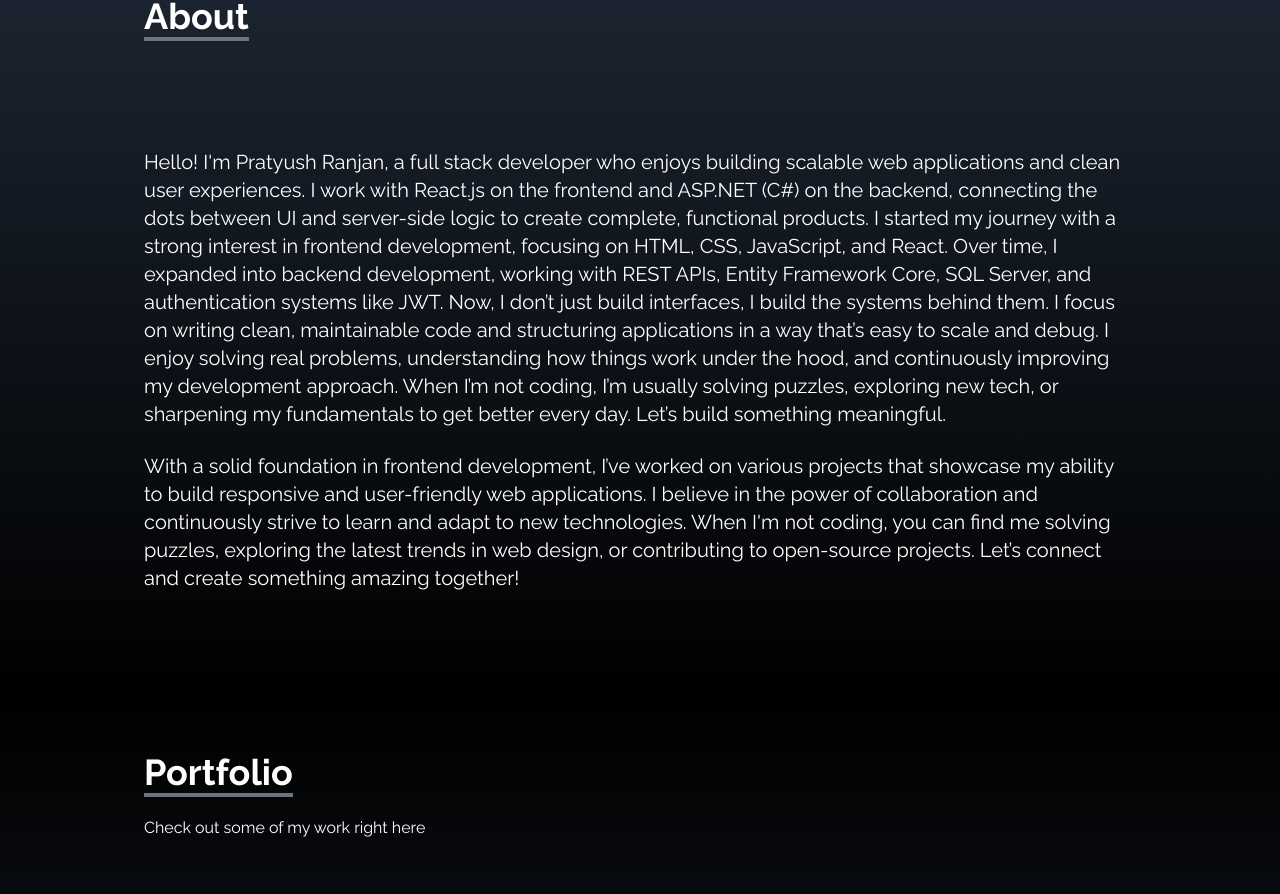
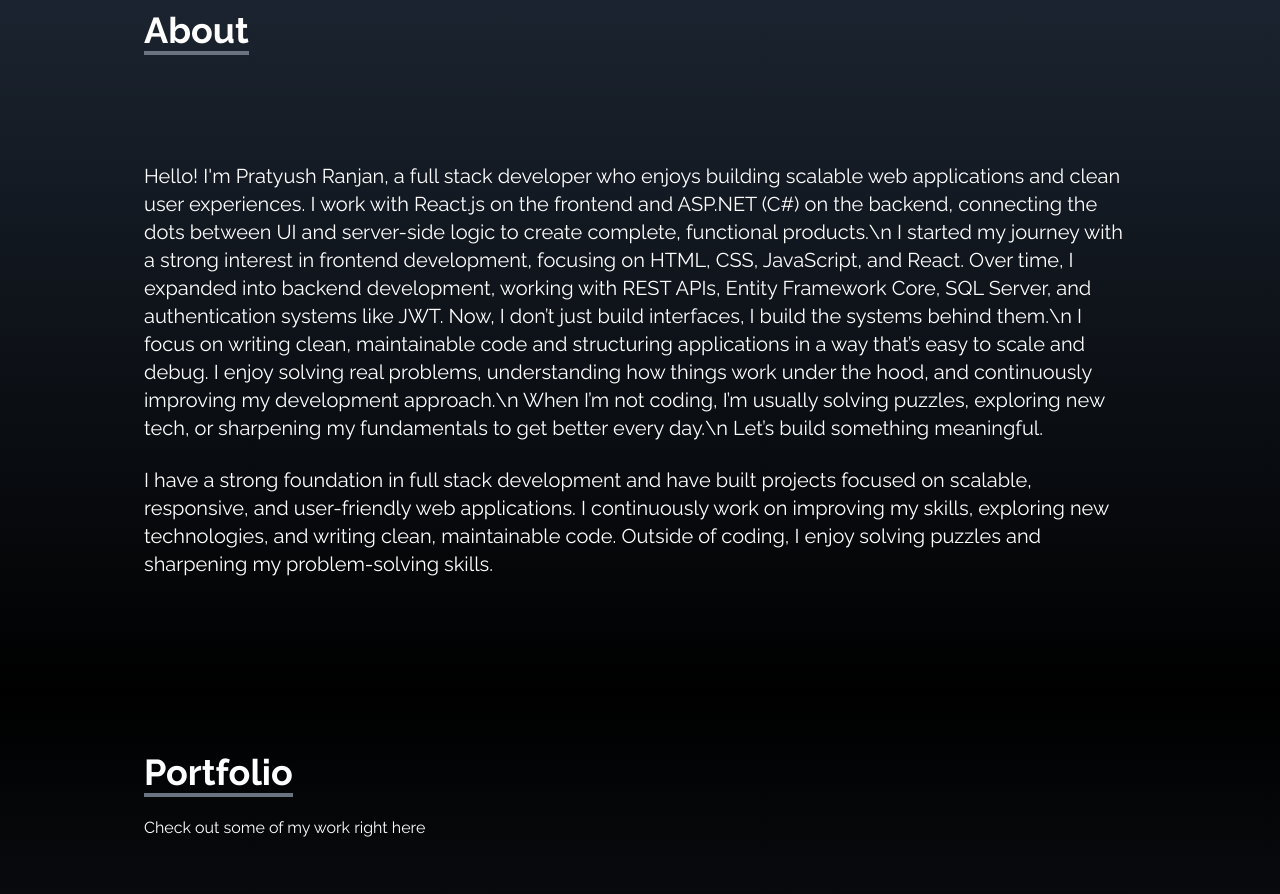
Before and after one commit to Pratyush271299/portfolio, a React (Create React App) app: page / in a window 1280 px wide. Shown: the part 906-1800 px from the top of the page. Built offline with nearby package versions, Linux system fonts and the light colour scheme.

Commit message:
Revise About section content for clarity and focus
Updated the content in the About section to reflect a more concise and focused description of skills and interests.

```diff
--- a/src/components/About.jsx
+++ b/src/components/About.jsx
@@ -13,13 +13,13 @@ const About = () => {
           </p>
         </div>
         <p className="text-xl mt-20">
-          Hello! I'm Pratyush Ranjan, a full stack developer who enjoys building scalable web applications and clean user experiences. I work with React.js on the frontend and ASP.NET (C#) on the backend, connecting the dots between UI and server-side logic to create complete, functional products.
+          Hello! I'm Pratyush Ranjan, a full stack developer who enjoys building scalable web applications and clean user experiences. I work with React.js on the frontend and ASP.NET (C#) on the backend, connecting the dots between UI and server-side logic to create complete, functional products.\n
 
-I started my journey with a strong interest in frontend development, focusing on HTML, CSS, JavaScript, and React. Over time, I expanded into backend development, working with REST APIs, Entity Framework Core, SQL Server, and authentication systems like JWT. Now, I don’t just build interfaces, I build the systems behind them.
+I started my journey with a strong interest in frontend development, focusing on HTML, CSS, JavaScript, and React. Over time, I expanded into backend development, working with REST APIs, Entity Framework Core, SQL Server, and authentication systems like JWT. Now, I don’t just build interfaces, I build the systems behind them.\n
 
-I focus on writing clean, maintainable code and structuring applications in a way that’s easy to scale and debug. I enjoy solving real problems, understanding how things work under the hood, and continuously improving my development approach.
+I focus on writing clean, maintainable code and structuring applications in a way that’s easy to scale and debug. I enjoy solving real problems, understanding how things work under the hood, and continuously improving my development approach.\n
 
-When I’m not coding, I’m usually solving puzzles, exploring new tech, or sharpening my fundamentals to get better every day.
+When I’m not coding, I’m usually solving puzzles, exploring new tech, or sharpening my fundamentals to get better every day.\n
 
 Let’s build something meaningful.
         </p>
@@ -27,7 +27,7 @@ Let’s build something meaningful.
         <br />
 
         <p className="text-xl">
-          With a solid foundation in frontend development, I’ve worked on various projects that showcase my ability to build responsive and user-friendly web applications. I believe in the power of collaboration and continuously strive to learn and adapt to new technologies. When I'm not coding, you can find me solving puzzles, exploring the latest trends in web design, or contributing to open-source projects. Let’s connect and create something amazing together!
+          I have a strong foundation in full stack development and have built projects focused on scalable, responsive, and user-friendly web applications. I continuously work on improving my skills, exploring new technologies, and writing clean, maintainable code. Outside of coding, I enjoy solving puzzles and sharpening my problem-solving skills.
         </p>
       </div>
     </div>
```
